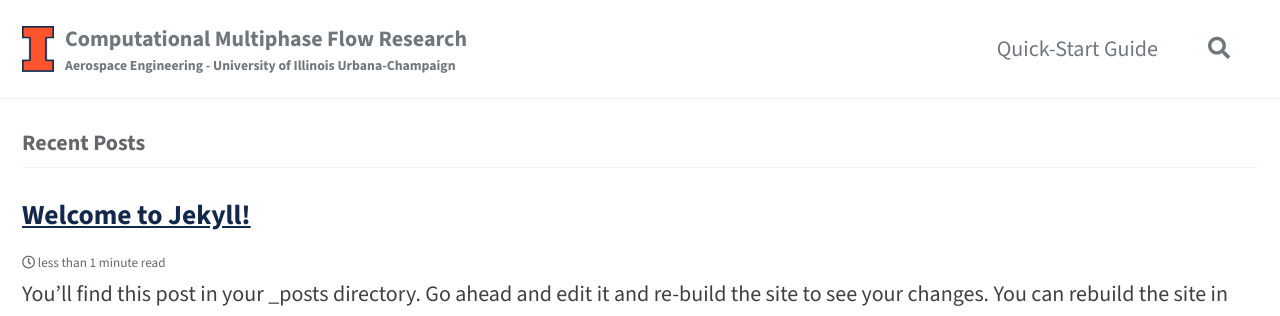
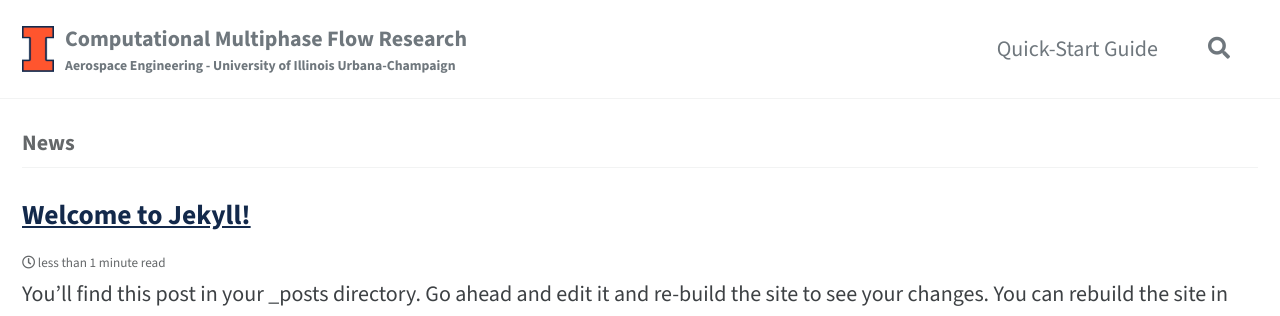
Before and after one commit to cmfr-ae-illinois/cmfr-ae-illinois.github.io, a Jekyll site: the page built from index.html, in a window 1280 px wide. Shown: the top 316 px of the page. Built offline with Jekyll 4.4.1, drawn with Linux system fonts in a browser that asks for light colours; cached includes are drawn as plain includes; the list of posts is cut into pages by our own code.

Commit message:
Update home.html

```diff
--- a/_layouts/home.html
+++ b/_layouts/home.html
@@ -4,7 +4,7 @@
 
 {{ content }}
 
-<h3 class="archive__subtitle">{{ site.data.ui-text[site.locale].recent_posts | default: "Recent Posts" }}</h3>
+<h3 class="archive__subtitle">{{ site.data.ui-text[site.locale].recent_posts | default: "News" }}</h3>
 
 {% if paginator %}
   {% assign posts = paginator.posts %}
```
